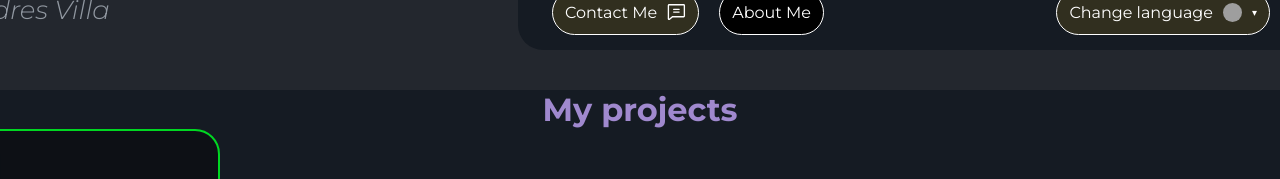
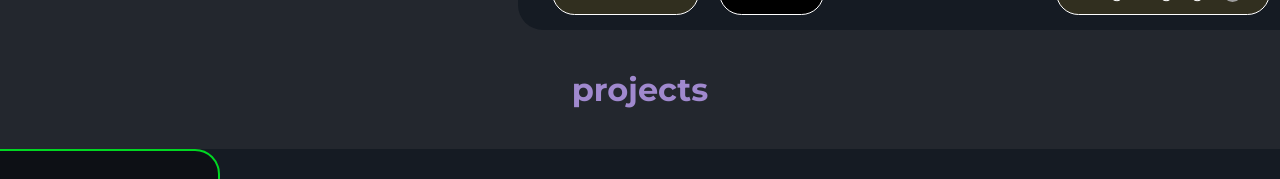
Before and after one commit to ImAndresito/My-Portfolio, an Angular app: page /projects in a window 1280 px wide. Shown: the part 343-522 px from the top of the page. Built offline with nearby package versions, Linux system fonts and the light colour scheme; grey boxes are pictures that could not be loaded.

Commit message:
feat(header): add header component with dynamic title display
- Create new header component to centralize title display logic
- Remove duplicate title markup from what-ido and projects components
- Update routes to include title data for header component

```diff
--- a/src/app/app.component.html
+++ b/src/app/app.component.html
@@ -1,4 +1,5 @@
 <main>
   <app-introduction></app-introduction>
+  <app-header></app-header>
   <router-outlet></router-outlet>
 </main>
--- a/src/app/app.component.ts
+++ b/src/app/app.component.ts
@@ -1,10 +1,11 @@
 import { Component } from '@angular/core';
 import { RouterOutlet } from '@angular/router';
 import { IntroductionComponent } from './components/introduction/introduction.component';
+import { HeaderComponent } from './components/header/header.component';
 
 @Component({
   selector: 'app-root',
-  imports: [RouterOutlet, IntroductionComponent],
+  imports: [RouterOutlet, IntroductionComponent, HeaderComponent],
   templateUrl: './app.component.html',
   styleUrl: './app.component.css',
 })
--- a/src/app/app.routes.ts
+++ b/src/app/app.routes.ts
@@ -6,11 +6,12 @@ export const routes: Routes = [
   {
     path: '',
     component: WhatIDoComponent,
-    title: '',
+    title: 'Andres - Portfolio',
+    data: { title: 'whatIDo' },
   },
   {
     path: 'projects',
     component: ProjectsComponent,
-    title: 'Projects',
+    data: { title: 'projects' },
   },
 ];
--- /dev/null
+++ b/src/app/components/header/header.component.ts
@@ -0,0 +1,37 @@
+import { Component } from '@angular/core';
+import { NavigationEnd, Router } from '@angular/router';
+import { filter } from 'rxjs';
+import { TranslatePipe } from '../../pipes/translate.pipe';
+
+@Component({
+  selector: 'app-header',
+  imports: [TranslatePipe],
+  template: `
+    <p
+      style="
+    font-size: 32px;
+    font-weight: 700;
+    text-align: center;
+    color: #a089ce;
+    margin-top: 40px;
+  "
+    >
+      {{ currentTitle | translate }}
+    </p>
+  `,
+  styles: '',
+})
+export class HeaderComponent {
+  currentTitle: string = '';
+
+  constructor(private router: Router) {
+    this.router.events
+      .pipe(filter((event) => event instanceof NavigationEnd))
+      .subscribe(() => {
+        const currentRoute = this.router.routerState.snapshot.root.firstChild;
+        if (currentRoute?.data['title']) {
+          this.currentTitle = currentRoute.data['title'];
+        }
+      });
+  }
+}
--- a/src/app/components/projects/projects.component.html
+++ b/src/app/components/projects/projects.component.html
@@ -1,5 +1,5 @@
 <main>
-  <p
+  <!-- <p
     style="
       font-size: 32px;
       font-weight: 700;
@@ -8,7 +8,7 @@
     "
   >
     {{ "MyProjects" | translate }}
-  </p>
+  </p> -->
   <div class="box prj">
     <h3>PRJ</h3>
     <p>short description about the project...</p>
--- a/src/app/components/what-ido/what-ido.component.html
+++ b/src/app/components/what-ido/what-ido.component.html
@@ -1,14 +1,3 @@
-<p
-  style="
-    font-size: 32px;
-    font-weight: 700;
-    text-align: center;
-    color: #a089ce;
-    margin-top: 40px;
-  "
->
-  {{ "whatIDo" | translate }}
-</p>
 <main>
   <div class="services">
     <div class="box design">
```
